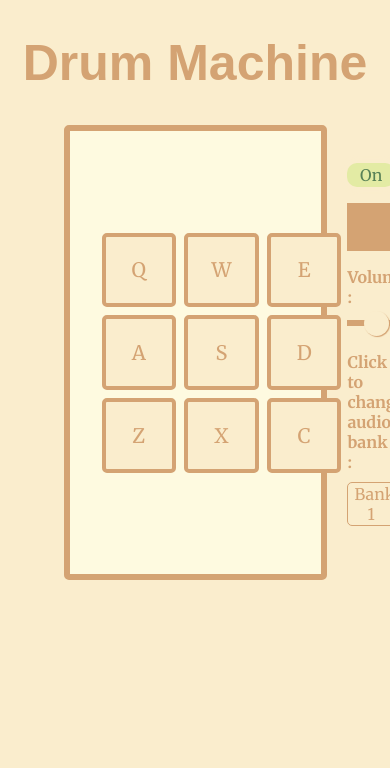
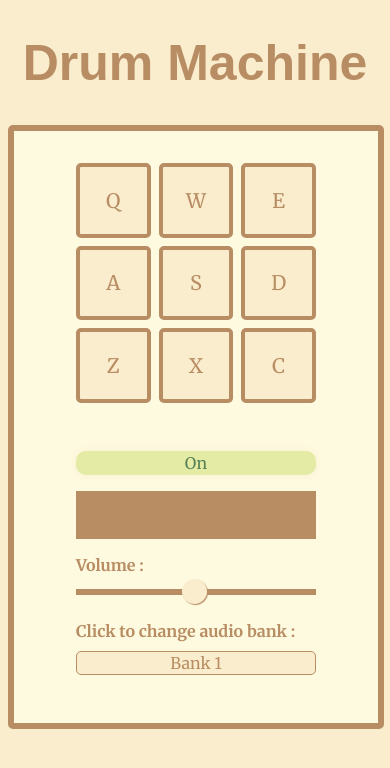
Before and after one commit to jadefred/freecodecamp_build_a_drum_machine, a React (Create React App) app: page / in a window 390 px wide. Shown: the top 768 px of the page. Built offline with nearby package versions, Linux system fonts and the light colour scheme; a web font is replaced by a local one.

Commit message:
add media queries

```diff
--- a/public/index.html
+++ b/public/index.html
@@ -4,7 +4,7 @@
 <head>
   <meta charset="utf-8" />
   <meta name="viewport" content="width=device-width, initial-scale=1" />
-  <meta name="description" content="Web site created using create-react-app" />
+  <meta name="description" content="Project of freeCodeCamp, build a build machine in react" />
   <!--google font-->
   <link rel="preconnect" href="https://fonts.googleapis.com">
   <link rel="preconnect" href="https://fonts.gstatic.com" crossorigin>
@@ -12,7 +12,7 @@
     href="https://fonts.googleapis.com/css2?family=Merriweather:wght@400;700;900&family=Oleo+Script+Swash+Caps&display=swap"
     rel="stylesheet">
 
-  <title>React App</title>
+  <title>Drum Machine</title>
 </head>
 
 <body>
--- a/src/index.css
+++ b/src/index.css
@@ -5,7 +5,7 @@ body {
 
 h1 {
   text-align: center;
-  color: #d4a373;
+  color: #b88d63;
   font-family: "Oleo Script Swash Caps", Arial, Helvetica, sans-serif;
   font-size: 50px;
 }
@@ -15,7 +15,7 @@ p {
 }
 
 #drum-machine {
-  border: 6px #d4a373 solid;
+  border: 6px #b88d63 solid;
   border-radius: 5px;
   padding: 2rem;
   width: 50%;
@@ -38,11 +38,11 @@ p {
 }
 
 .drum-pad {
-  border: 4px #d4a373 solid;
+  border: 4px #b88d63 solid;
   border-radius: 5px;
   font-size: 20px;
   background-color: #faedcd;
-  color: #d4a373;
+  color: #b88d63;
   font-family: "Merriweather", Arial, Helvetica, sans-serif;
 }
 
@@ -69,7 +69,7 @@ p {
 }
 
 .audio-name {
-  background-color: #d4a373;
+  background-color: #b88d63;
   height: 3rem;
   width: 100%;
   display: flex;
@@ -93,7 +93,7 @@ p {
   margin-bottom: 0.2rem;
   font-family: "Merriweather", Arial, Helvetica, sans-serif;
   font-weight: 700;
-  color: #d4a373;
+  color: #b88d63;
 }
 
 /* input range bar style */
@@ -111,14 +111,14 @@ input[type="range"]::-webkit-slider-runnable-track {
   height: 6px;
   cursor: pointer;
   animate: 0.2s;
-  box-shadow: 0px 0px 0px #d4a373;
-  background: #d4a373;
+  box-shadow: 0px 0px 0px #b88d63;
+  background: #b88d63;
   border-radius: 0px;
-  border: 0px solid #d4a373;
+  border: 0px solid #b88d63;
 }
 input[type="range"]::-webkit-slider-thumb {
-  box-shadow: 1px 1px 1px #d4a373;
-  border: 0px solid #d4a373;
+  box-shadow: 1px 1px 1px #b88d63;
+  border: 0px solid #b88d63;
   height: 25px;
   width: 25px;
   border-radius: 31px;
@@ -128,21 +128,21 @@ input[type="range"]::-webkit-slider-thumb {
   margin-top: -9.5px;
 }
 input[type="range"]:focus::-webkit-slider-runnable-track {
-  background: #d4a373;
+  background: #b88d63;
 }
 input[type="range"]::-moz-range-track {
   width: 100%;
   height: 6px;
   cursor: pointer;
   animate: 0.2s;
-  box-shadow: 0px 0px 0px #d4a373;
-  background: #d4a373;
+  box-shadow: 0px 0px 0px #b88d63;
+  background: #b88d63;
   border-radius: 0px;
-  border: 0px solid #d4a373;
+  border: 0px solid #b88d63;
 }
 input[type="range"]::-moz-range-thumb {
-  box-shadow: 1px 1px 1px #d4a373;
-  border: 0px solid #d4a373;
+  box-shadow: 1px 1px 1px #b88d63;
+  border: 0px solid #b88d63;
   height: 25px;
   width: 25px;
   border-radius: 31px;
@@ -159,20 +159,20 @@ input[type="range"]::-ms-track {
   color: transparent;
 }
 input[type="range"]::-ms-fill-lower {
-  background: #d4a373;
-  border: 0px solid #d4a373;
+  background: #b88d63;
+  border: 0px solid #b88d63;
   border-radius: 0px;
-  box-shadow: 0px 0px 0px #d4a373;
+  box-shadow: 0px 0px 0px #b88d63;
 }
 input[type="range"]::-ms-fill-upper {
-  background: #d4a373;
-  border: 0px solid #d4a373;
+  background: #b88d63;
+  border: 0px solid #b88d63;
   border-radius: 0px;
-  box-shadow: 0px 0px 0px #d4a373;
+  box-shadow: 0px 0px 0px #b88d63;
 }
 input[type="range"]::-ms-thumb {
-  box-shadow: 1px 1px 1px #d4a373;
-  border: 0px solid #d4a373;
+  box-shadow: 1px 1px 1px #b88d63;
+  border: 0px solid #b88d63;
   height: 25px;
   width: 25px;
   border-radius: 31px;
@@ -180,10 +180,10 @@ input[type="range"]::-ms-thumb {
   cursor: pointer;
 }
 input[type="range"]:focus::-ms-fill-lower {
-  background: #d4a373;
+  background: #b88d63;
 }
 input[type="range"]:focus::-ms-fill-upper {
-  background: #d4a373;
+  background: #b88d63;
 }
 
 /* input range bar style */
@@ -195,16 +195,40 @@ input[type="range"]:focus::-ms-fill-upper {
   font-size: 16px;
   margin-bottom: 10px;
   font-weight: 700;
-  color: #d4a373;
+  color: #b88d63;
 }
 
 .audio-bank-box button {
-  border: 1px solid #d4a373;
+  border: 1px solid #b88d63;
   font-size: 16px;
   width: 100%;
   margin-bottom: 1rem;
   border-radius: 5px;
   font-family: "Merriweather", Arial, Helvetica, sans-serif;
   background-color: #faedcd;
-  color: #d4a373;
+  color: #b88d63;
 }
+
+/* media query */
+@media only screen and (max-width: 1000px) {
+  #drum-machine {
+    width: 80%;
+  }
+}
+
+@media only screen and (max-width: 800px) {
+  #drum-machine {
+    width: 80%;
+    min-width: 300px;
+    display: grid;
+    justify-items: center;
+    align-items: center;
+    grid-template-columns: 1fr;
+    grid-template-rows: 1fr 1fr;
+    row-gap: 3rem;
+  }
+
+  .drumpads-container {
+    width: 80%;
+  }
+}
```
